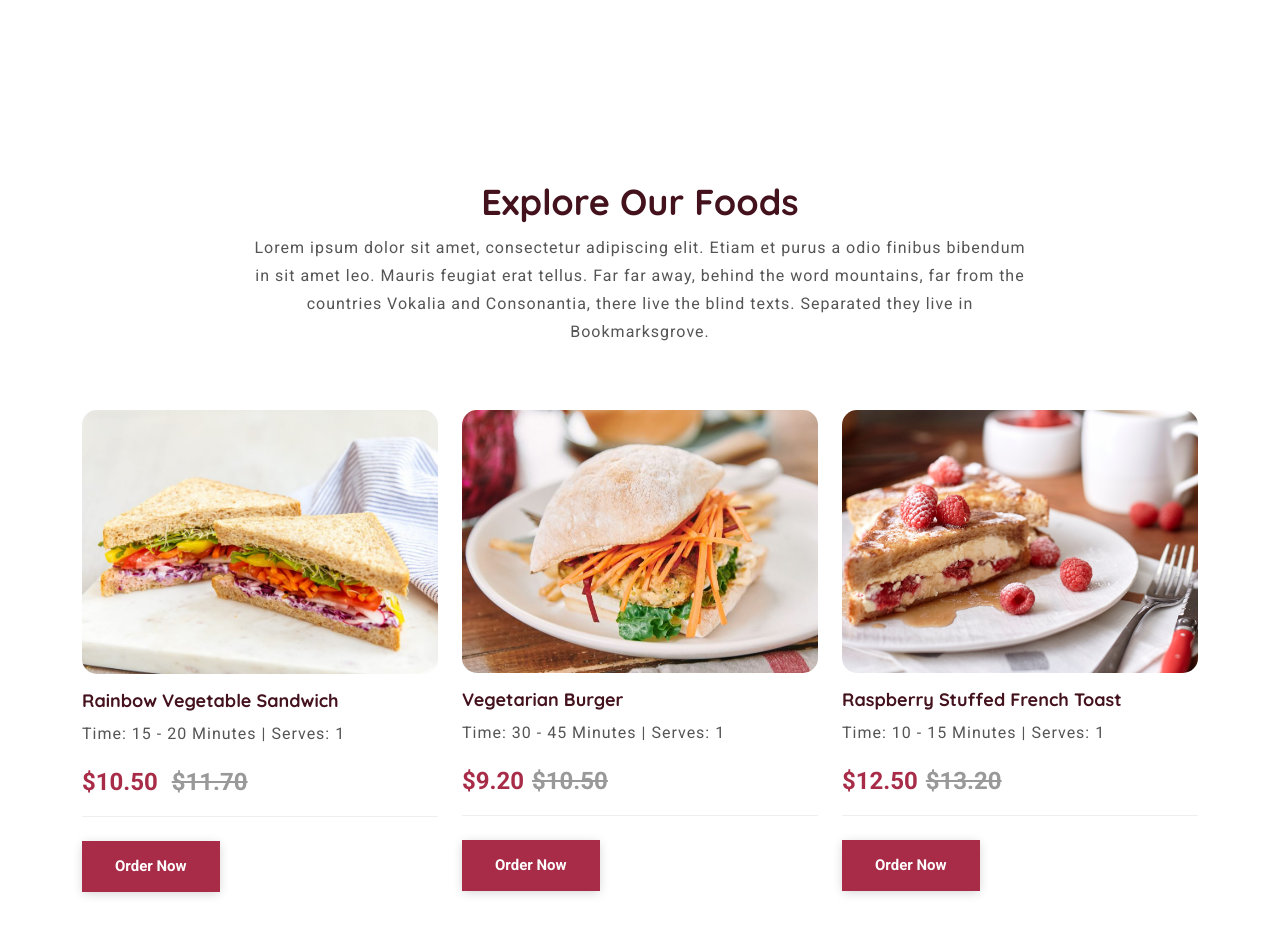
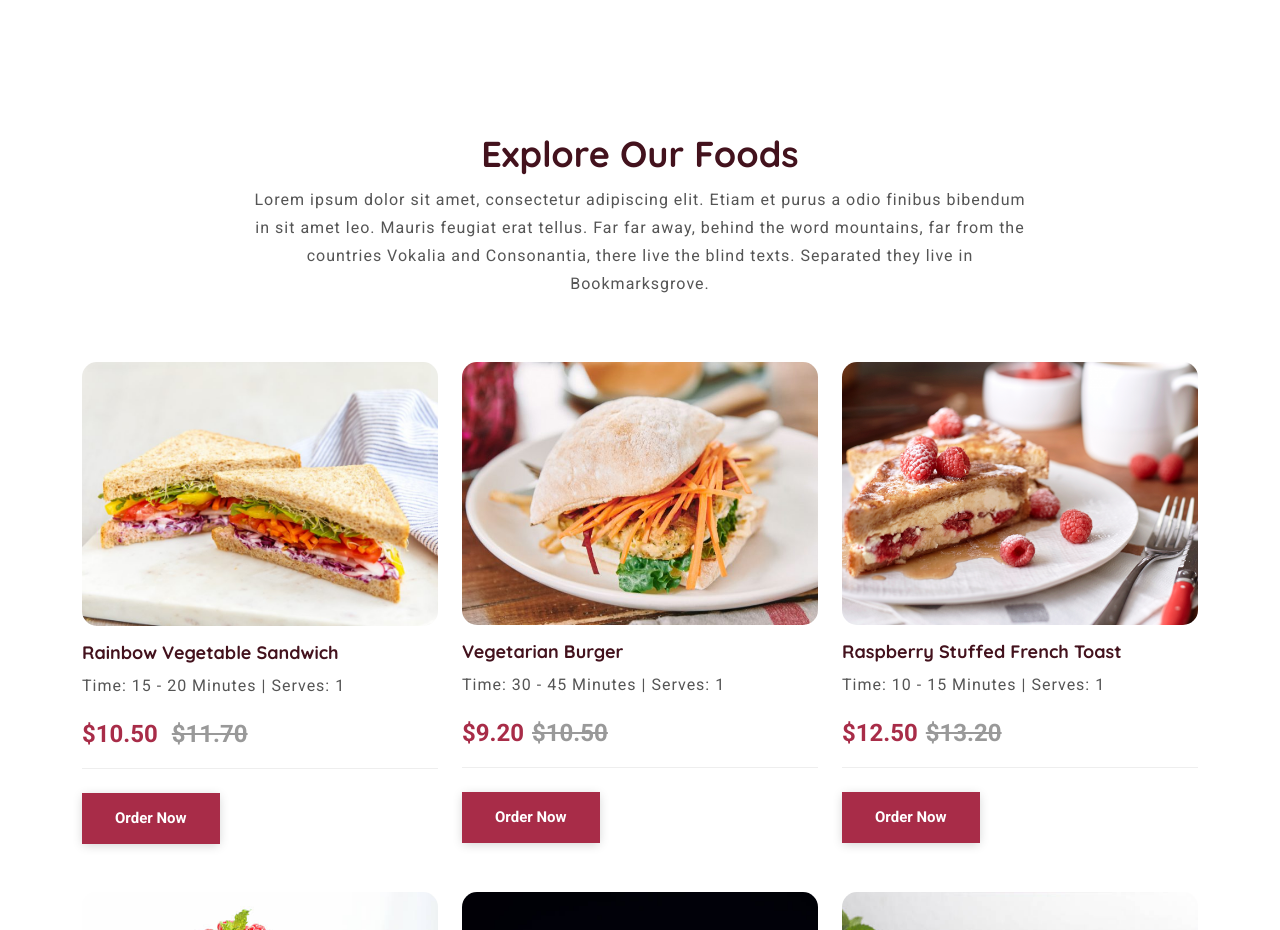
Before and after one commit to Suraj-webdeveloper/foodies-Suraj-Sharma, a plain HTML site: page index.html in a window 1280 px wide. Shown: the part 2788-3718 px from the top of the page. Drawn offline with nearby package versions, Linux system fonts and the light colour scheme.

Commit message:
Update index.html

```diff
--- a/index.html
+++ b/index.html
@@ -181,7 +181,7 @@
     <div class="explore-food wrapper">
       <div class="container">
         <div class="row">
-          <div class="col-sm-12 mt-lg-5">
+          <div class="col-sm-12 ">
             <div class="text-content text-center">
               <h2>Explore Our Foods</h2>
               <p>Lorem ipsum dolor sit amet, consectetur adipiscing elit. Etiam et purus a odio finibus bibendum in sit
```
